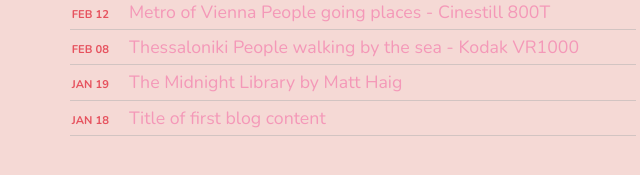
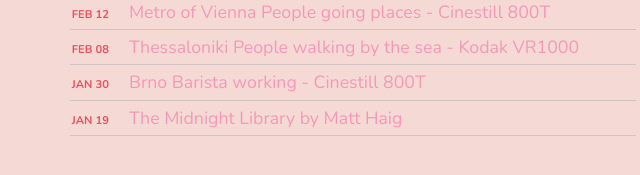
Before and after one commit to Siakountoura/my-blog, a plain HTML site: page index.html in a window 1280 px wide. Shown: the part 567-742 px from the top of the page, 287-927 px from the left. Drawn offline with nearby package versions, Linux system fonts and the light colour scheme.

Commit message:
index post upd

```diff
--- a/index.html
+++ b/index.html
@@ -105,14 +105,15 @@
           >
         </li>
         <li class="article-li">
+          <a href="files/photography3.html" class="article-links text-center"
+            ><span class="date-tag">jan 30</span>Brno
+            Barista working - Cinestill 800T</a
+          >
+        </li>
+        <li class="article-li">
           <a href="files/bookreview1.html" class="article-links text-center"
             ><span class="date-tag">jan 19</span>The Midnight Library
             by Matt Haig</a
-          >
-        </li>
-        <li class="article-li">
-          <a href="files/photography3.html" class="article-links text-center"
-            ><span class="date-tag">jan 18</span>Title of first blog content</a
           >
         </li>
       </ul>
```
